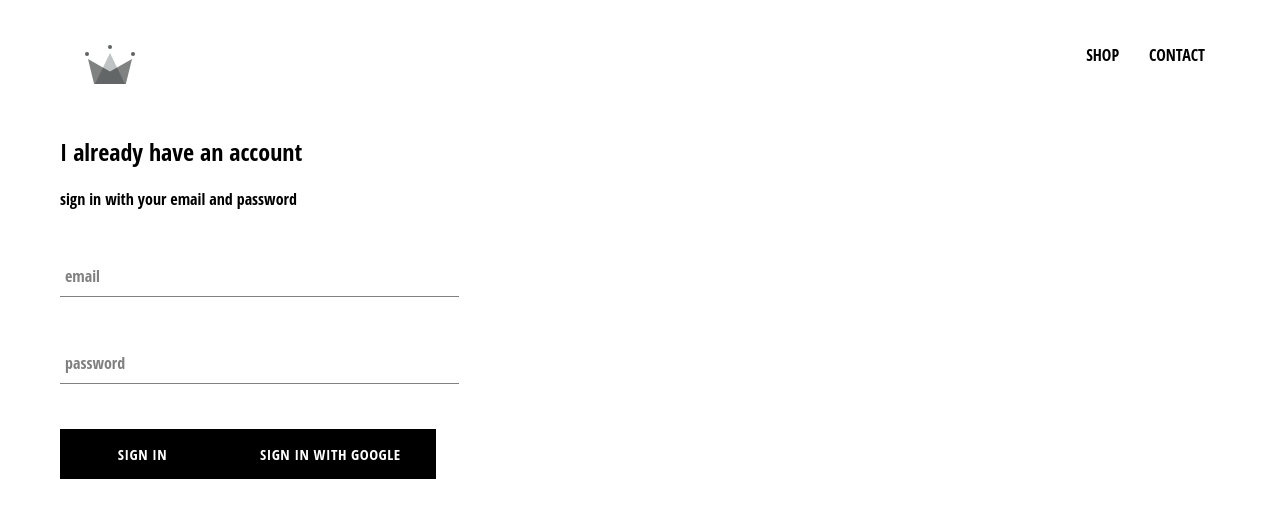
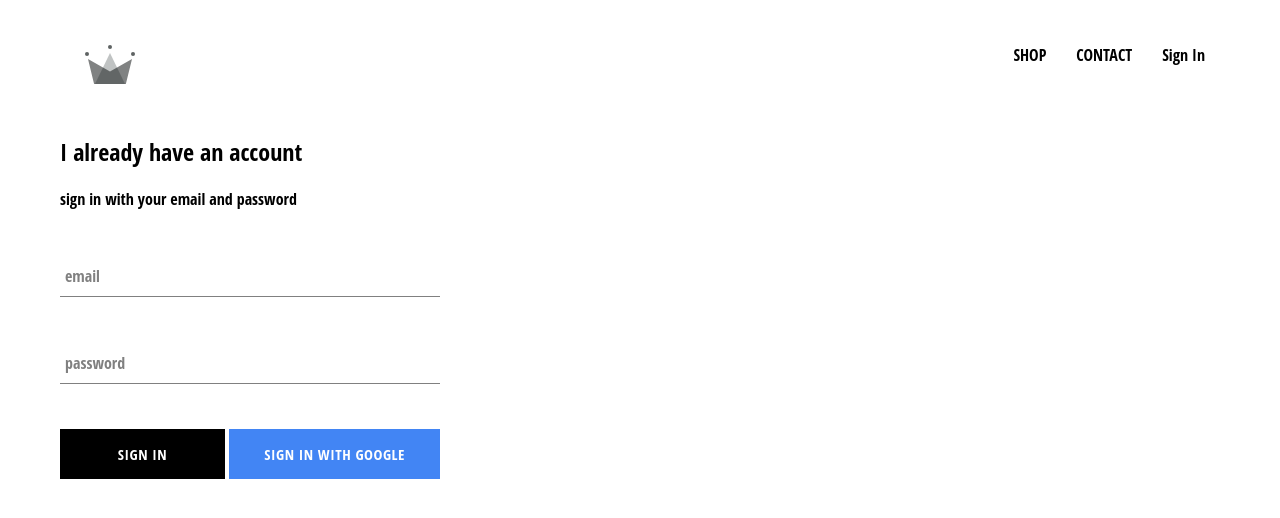
Before and after one commit to akhil-anand/crwn-clothing, a React (Create React App) app: page /signin in a window 1280 px wide. Shown: the top 518 px of the page. Built offline with nearby package versions, Linux system fonts and the light colour scheme; no server answers.

Commit message:
integrated fiebase into application, created sign in page with sign in component and sign in with google

```diff
--- a/src/App.js
+++ b/src/App.js
@@ -7,6 +7,8 @@
 import ShopPage from './pages/shop/shop.component';
 import Header from './components/header/header.component';
 import SignInAndSignUpPage from './pages/sign-in-and-sign-up/sign-in-and-sign-up.component';
+import { auth } from './firebase/firebase.utils';
+import React from 'react';
 
 // const HatsPage = () => (
 //   <div>
@@ -14,10 +16,34 @@
 //   </div>
 // )
 
-function App() {
+class App extends React.Component {
+
+  constructor(){
+    super();
+    this.state = {
+      currentUser: null
+    }
+  }
+
+  unsubscribeFromAuth = null;
+
+  componentDidMount(){
+    this.unsubscribeFromAuth = auth.onAuthStateChanged(user => {
+      this.setState({currentUser:user})
+      console.log(user);
+    })
+  }
+
+  componentWillUnmount(){
+    this.unsubscribeFromAuth();
+  }
+
+
+
+  render(){
   return (
     <div>
-      <Header/>
+      <Header currentUser={this.state.currentUser}/>
       <Switch>
       <Route exact path='/' component={HomePage}/>
       <Route path='/shop' component={ShopPage}/>
@@ -27,6 +53,7 @@
       {/* <HomePage /> */}
     </div>
   );
+  }
 }
 
 export default App;
--- a/src/components/custom-button/custom-button.component.jsx
+++ b/src/components/custom-button/custom-button.component.jsx
@@ -3,8 +3,8 @@
 //component imports
 import './custom-button.styles.scss';
 
-const CustomButton = ({ children, ...otherProps }) => (
-    <button className='custom-button' {...otherProps} >
+const CustomButton = ({ children, isGoogleSignIn,...otherProps }) => (
+    <button className={`${isGoogleSignIn ? 'google-sign-in' : ''}    custom-button`} {...otherProps} >
         {children}
     </button>
 );
--- a/src/components/custom-button/custom-button.styles.scss
+++ b/src/components/custom-button/custom-button.styles.scss
@@ -19,4 +19,14 @@
       color: black;
       border: 1px solid black;
     }
+
+    &.google-sign-in{
+      background-color: #4285f4;
+      color: white;
+
+      &:hover{
+        background-color: #357ae8;
+        border: none;
+      }
+    }
   }
--- a/src/components/header/header.component.jsx
+++ b/src/components/header/header.component.jsx
@@ -5,8 +5,9 @@
 //Component imports
 import './header.styles.scss';
 import { ReactComponent as Logo } from '../../assets/crown.svg';
+import { auth } from "../../firebase/firebase.utils";
 
-const Header = () => (
+const Header = ({ currentUser }) => (
     <div className="header">
         <Link className='logo-container' to='/'>
             <Logo className='logo' />
@@ -18,6 +19,12 @@
             <Link className="option" to='/shop'>
                 CONTACT
             </Link>
+            {
+                currentUser ?
+                (<div className='option' onClick={()=> auth.signOut()}>SIGN OUT</div>)
+                :
+                (<Link className='option' to='/signin'>Sign In</Link>)
+            }
         </div>
     </div>
 )
--- a/src/components/header/header.styles.scss
+++ b/src/components/header/header.styles.scss
@@ -17,6 +17,7 @@
       display: flex;
       align-items: center;
       justify-content: flex-end;
+      cursor: pointer;
 
       .option {
         padding: 10px 15px;
--- a/src/components/sign-in/sign-in.component.jsx
+++ b/src/components/sign-in/sign-in.component.jsx
@@ -52,12 +52,14 @@
                     required
                     />
 
+                    <div className="buttons">
 
                     <CustomButton type="submit">Sign In</CustomButton>
-                    <CustomButton onClick={signInWithGoogle}>
+                    <CustomButton onClick={signInWithGoogle} isGoogleSignIn>
                         {' '}
                         Sign In with Google{' '}
                     </CustomButton>
+                    </div>
                 </form>
 
             </div>
--- a/src/components/sign-in/sign-in.styles.scss
+++ b/src/components/sign-in/sign-in.styles.scss
@@ -1,5 +1,5 @@
 .sign-in{
-    width: 30vw;
+    width: 380px;
     display: flex;
     flex-direction: column;
 }
@@ -7,3 +7,12 @@
 .title{
     margin: 10px 0px;
 }
+
+.buttons {
+    display: flex;
+    justify-content: space-between;
+}
+
+*{
+    box-sizing: border-box;
+}
```
